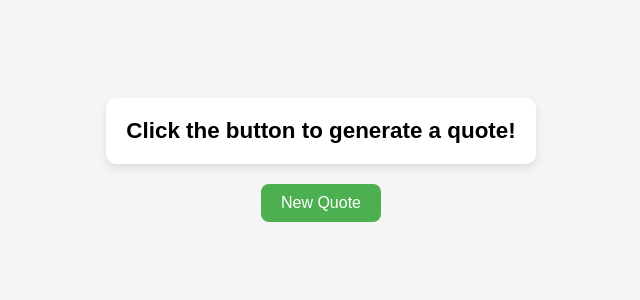
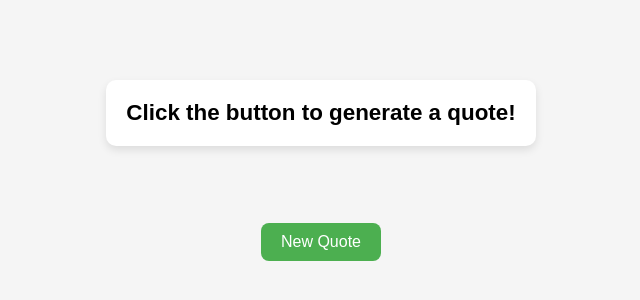
Before and after one commit to justinnever/quote-generator, a plain HTML site: page index.html in a window 1280 px wide. Shown: the part 258-558 px from the top of the page, without its empty margins (319-959 px from the left). Drawn offline with Linux system fonts and the light colour scheme.

Commit message:
Update index.html

```diff
--- a/index.html
+++ b/index.html
@@ -39,8 +39,11 @@
   </style>
 </head>
 <body>
-
+  <h1>
   <div id="quote">Click the button to generate a quote!</div>
+    </h1>
+    <br>
+  <br>
   <button onclick="generateQuote()">New Quote</button>
 
   <script>
```
